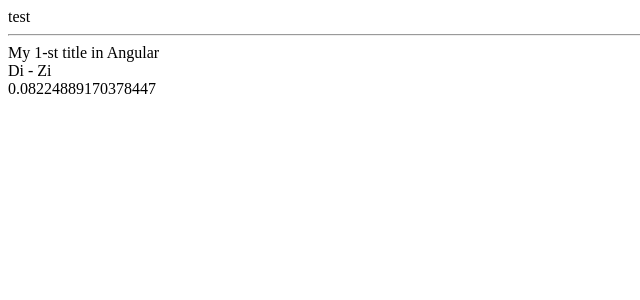
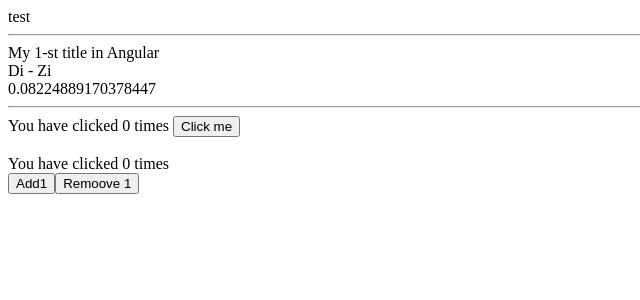
Before and after one commit to Denis-dizi/Angular2020, an Angular app: page / in a window 1280 px wide. Shown: the top 300 px of the page, without its empty margins (0-640 px from the left). Built offline with nearby package versions, Linux system fonts and the light colour scheme.

Commit message:
update (2:00:). Added click count funct. Works.

```diff
--- a/src/app/app.component.html
+++ b/src/app/app.component.html
@@ -1,4 +1,14 @@
 <!-- (1:31:) W9D1. Copied and erased original content except last row: "<router-outlet></router-outlet>"-->
 test<hr>
 {{title}}<br> {{name}} - {{lastName}} <br> {{nmbr}}
+<hr>
+<!-- (1:52:) -->
+You have clicked {{count1}} times
+<button (click) = "triggerClick()">Click me</button><br><br>
+
+<!-- (1:56:) -->
+You have clicked {{count2}} times <br>
+<button (click) = "addOne()">Add1 </button>
+<button (click) = "remooveOne()">Remoove 1</button><br><br>
+
 <router-outlet></router-outlet>
--- a/src/app/app.component.ts
+++ b/src/app/app.component.ts
@@ -9,11 +9,28 @@
   title = 'My 1-st title in Angular';
   name = 'Di';
   lastName = 'Zi';
-  nmbr: number = 10;
+  nmbr: number = 0;
+  count1: number = 0;
+  count2: number = 0;
 
   ngOnInit() {
     setInterval(() => {
       this.nmbr = Math.random() * 100;
     }, 2000)
   }
+
+// (1:52:)
+triggerClick() {
+  this.count1 ++;
+  console.log(this.count1)
 }
+// (1:56:)
+addOne() {
+  this.count2++;
+}
+remooveOne() {
+  this.count2--;
+}
+
+
+}
```
